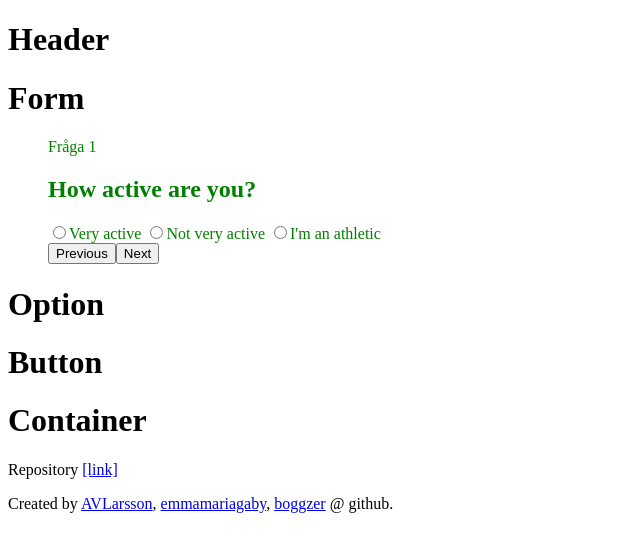
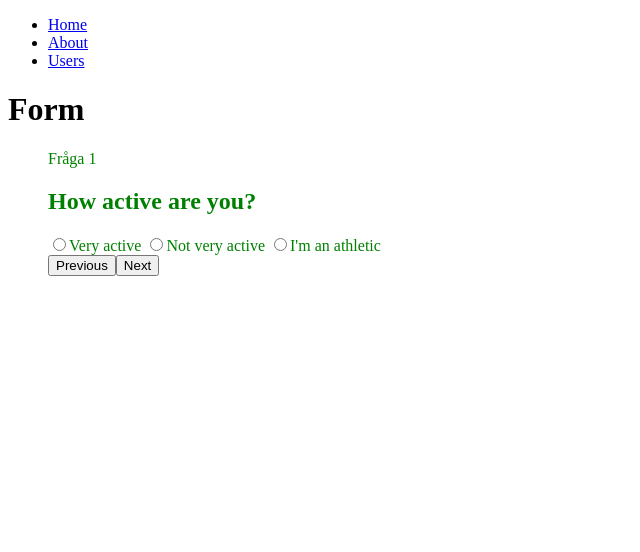
Before and after one commit to emmamariagaby/dawg-finder, a React app: page / in a window 1280 px wide. Shown: the top 552 px of the page, without its empty margins (0-640 px from the left). Built offline with nearby package versions, Linux system fonts and the light colour scheme.

Commit message:
First router test

```diff
--- a/package.json
+++ b/package.json
@@ -5,7 +5,7 @@
     "main": "index.js",
     "scripts": {
         "test": "echo \"Error: no test specified\" && exit 1",
-    "start": "node index.tsx"
+        "start": "node scr/index.tsx"
     },
     "keywords": [],
     "author": "",
@@ -13,6 +13,7 @@
     "devDependencies": {
         "@types/react": "^16.9.23",
         "@types/react-dom": "^16.9.5",
+        "@types/react-router-dom": "^5.1.3",
         "source-map-loader": "^0.2.4",
         "ts-loader": "^6.2.1",
         "typescript": "^3.8.2",
@@ -21,8 +22,6 @@
     },
     "dependencies": {
         "local-storage": "^2.0.0",
-    "react": "^16.13.0",
-    "react-dom": "^16.13.0",
         "react-router": "^5.1.2",
         "react-router-dom": "^5.1.2"
     }
--- a/src/ResultRouter.tsx
+++ b/src/ResultRouter.tsx
@@ -1,4 +1,4 @@
-import React from "react";
+import * as React from "react";
 import { BrowserRouter, Route } from "react-router-dom";
 import Form from "./components/Form";
 import ResultsContanier from "./components/ResultsContainer";
--- a/src/index.tsx
+++ b/src/index.tsx
@@ -1,6 +1,6 @@
-import * as React from "react";
+import  * as React from "react";
 import * as ReactDOM from "react-dom";
-// import { BrowserRouter as Router, BrowserRouter, Switch, Route, Link } from "react-router-dom";
+import { BrowserRouter as Router, BrowserRouter, Switch, Route, Link } from "react-router-dom";
 // import { BrowserRouter, Route } from "react-router-dom";
 
 import Header from "./components/Header";
@@ -8,72 +8,104 @@ import Footer from "./components/Footer";
 import ResultRouter from "./ResultRouter";
 import Option from "./components/Option";
 
-// import Form from "./components/Form";
+import Form from "./components/Form";
 import Button from "./components/Button";
 import Container from "./components/Container";
-// import ResultsContainer from "./components/ResultsContainer";
-// import {FormRender} from "./components/Form";
+import ResultsContainer from "./components/ResultsContainer";
+import FormRender from "./components/Form";
 
-// const RouteApp: React.FC = () => {
-//   return (
-//     <BrowserRouter>
-//       <Route path="/" />
-//       <Route path="/form" component={FormRender} />
-//      </BrowserRouter>
-//   );
-// };
+const RouteApp: React.FC = () => {
+  return (
+    <BrowserRouter>
+      <Route path="/" />
+      <Route path="/form" component={FormRender} />
+     </BrowserRouter>
+  );
+};
 
 
 
-// export default function Index() {
-//     return(
-//         <Router>
-//       <div>
-//         <nav>
-//           <ul>
-//             <li>
-//               <Link to="/">Home</Link>
-//             </li>
-//             <li>
-//               <Link to="/components/Form">About</Link>
-//             </li>
-//             <li>
-//               <Link to="/components/ResultsContanier">Users</Link>
-//             </li>
-//           </ul>
-//         </nav>
+export default function Index() {
+    return(
+        <Router>
+      <div>
+        <nav>
+          <ul>
+            <li>
+              <Link to="/">Home</Link>
+            </li>
+            <li>
+              <Link to="/components/Form">About</Link>
+            </li>
+            <li>
+              <Link to="/components/ResultsContanier">Users</Link>
+            </li>
+          </ul>
+        </nav>
 
-//         <Switch>
-//             <Route path="/components/Form">
-//                 <Form />
-//             </Route>
-//             <Route path="/components/ResultsContanier">
-//                 <ResultsContainer result="sällskap" />
-//             </Route>
-//             <Route path="/">
-//                 <Form />
-//             </Route>
-//              </Switch>
-//       </div>
-//     </Router>
-//     )
-// }
+        <Switch>
+            <Route path="/components/Form">
+                <Form />
+            </Route>
+            <Route path="/components/ResultsContanier">
+                <ResultsContainer result="sällskap" />
+            </Route>
+            <Route path="/">
+                <Form />
+            </Route>
+             </Switch>
+      </div>
+    </Router>
+    )
+}
 
 
 ReactDOM.render(
-    <>
-        <Header />
-        <ResultRouter />
-        {/* <BrowserRouter>
-            <Index />
-        </BrowserRouter> */}
-        <Option />
-        {/* <Form /> */}
-        {/* {this.RouteApp} */}
-        <Button />
-        <Container />
-        {/* <ResultsContainer result="sällskap" /> */}
-        <Footer />
-    </>,
+
+    <Router>
+      <div>
+        <nav>
+          <ul>
+            <li>
+              <Link to="/">Home</Link>
+            </li>
+            <li>
+              <Link to="/components/Form">About</Link>
+            </li>
+            <li>
+              <Link to="/components/ResultsContanier">Users</Link>
+            </li>
+          </ul>
+        </nav>
+
+        <Switch>
+            <Route path="/components/Form">
+                <Form />
+            </Route>
+            <Route path="/components/ResultsContanier">
+                <ResultsContainer result="sällskap" />
+            </Route>
+            <Route path="/">
+                <Form />
+            </Route>
+             </Switch>
+      </div>
+    </Router>,
+
+    // <>
+    //     <Header />
+    //     <Index />
+    //     {/* <ResultRouter /> */}
+    //     {/* <BrowserRouter>
+    //         <Index />
+    //     </BrowserRouter> */}
+    //     <Option />
+    //     {/* <Form /> */}
+    //     {/* {this.RouteApp} */}
+    //     <Button />
+    //     <Container />
+    //     {/* <ResultsContainer result="sällskap" /> */}
+    //     <Footer />
+    // </>,
     document.getElementById("root")
 );
--- a/webpack.config.js
+++ b/webpack.config.js
@@ -6,19 +6,16 @@ module.exports = {
 
     resolve: {
         // Add '.ts' and '.tsx' as resolvable extensions.
-        extensions: [".ts", ".tsx"]
+        extensions: [".ts", ".tsx", ".js", ".jsx"]
     },
 
     module: {
-        rules: [
-            {
+        rules: [{
                 test: /\.ts(x?)$/,
                 exclude: /node_modules/,
-                use: [
-                    {
-                        loader: "ts-loader"
-                    }
-                ]
+                use: [{
+                    loader: "ts-loader"
+                }]
             },
             // All output '.js' files will have any sourcemaps re-processed by 'source-map-loader'.
             {
```
Also changed, not shown: 2 other files (tests, documents, lock files or other folders). Lines whose indentation alone changed are shown as unchanged.
